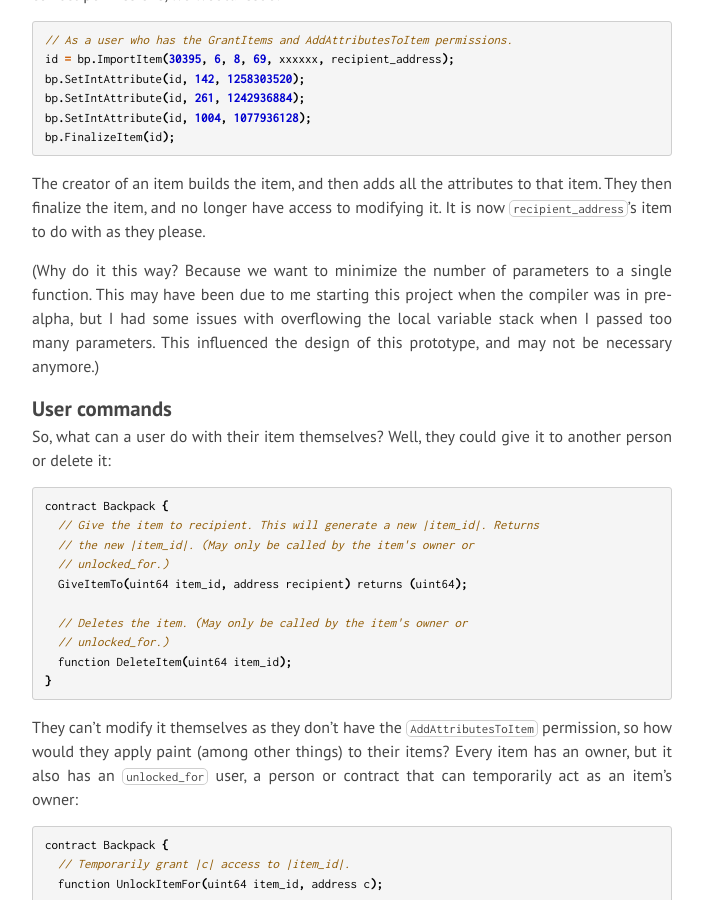
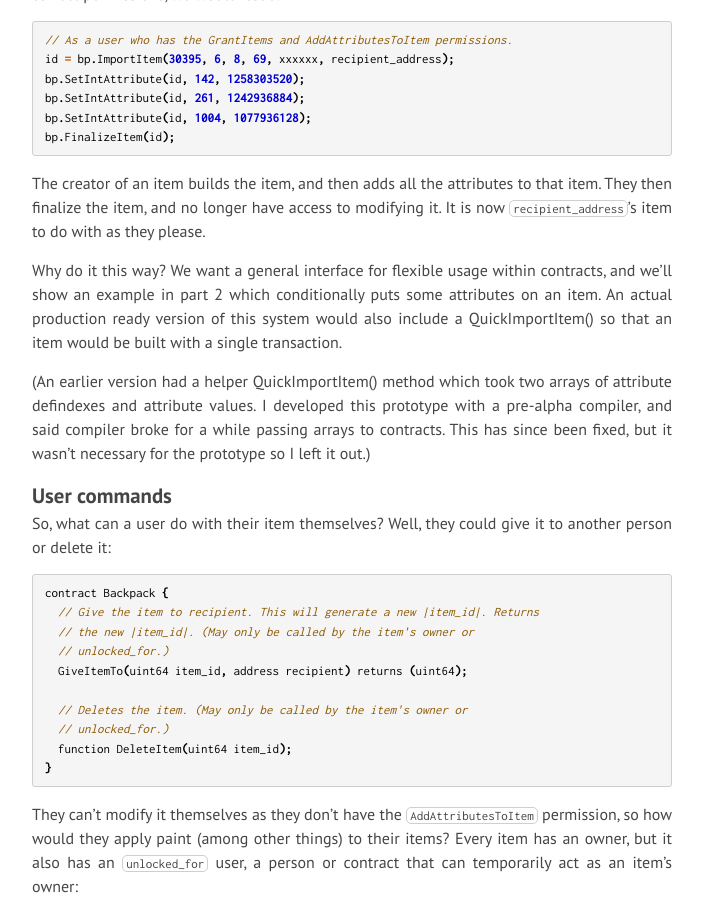
Before and after one commit to drblue9001/blockchain-backpack, a Jekyll site: the page built from website/part1.md, in a window 1280 px wide and 900 px high, scrolled down 5083 px. Shown: the whole window, without its empty margins (288-991 px from the left). Built offline with Jekyll 4.4.1, drawn with Linux system fonts in a browser that asks for light colours; nearby versions of some CDN libraries; Markdown is read by kramdown in place of the engine named in the settings.

Commit message:
Note that we want a general interface.

```diff
--- a/website/part1.md
+++ b/website/part1.md
@@ -198,7 +198,9 @@ bp.FinalizeItem(id);
 
 The creator of an item builds the item, and then adds all the attributes to that item. They then finalize the item, and no longer have access to modifying it. It is now `recipient_address`'s item to do with as they please.
 
-(Why do it this way? Because we want to minimize the number of parameters to a single function. This may have been due to me starting this project when the compiler was in pre-alpha, but I had some issues with overflowing the local variable stack when I passed too many parameters. This influenced the design of this prototype, and may not be necessary anymore.)
+Why do it this way? We want a general interface for flexible usage within contracts, and we'll show an example in part 2 which conditionally puts some attributes on an item. An actual production ready version of this system would also include a QuickImportItem() so that an item would be built with a single transaction.
+
+(An earlier version had a helper QuickImportItem() method which took two arrays of attribute defindexes and attribute values. I developed this prototype with a pre-alpha compiler, and said compiler broke for a while passing arrays to contracts. This has since been fixed, but it wasn't necessary for the prototype so I left it out.)
 
 ### User commands
 
```
